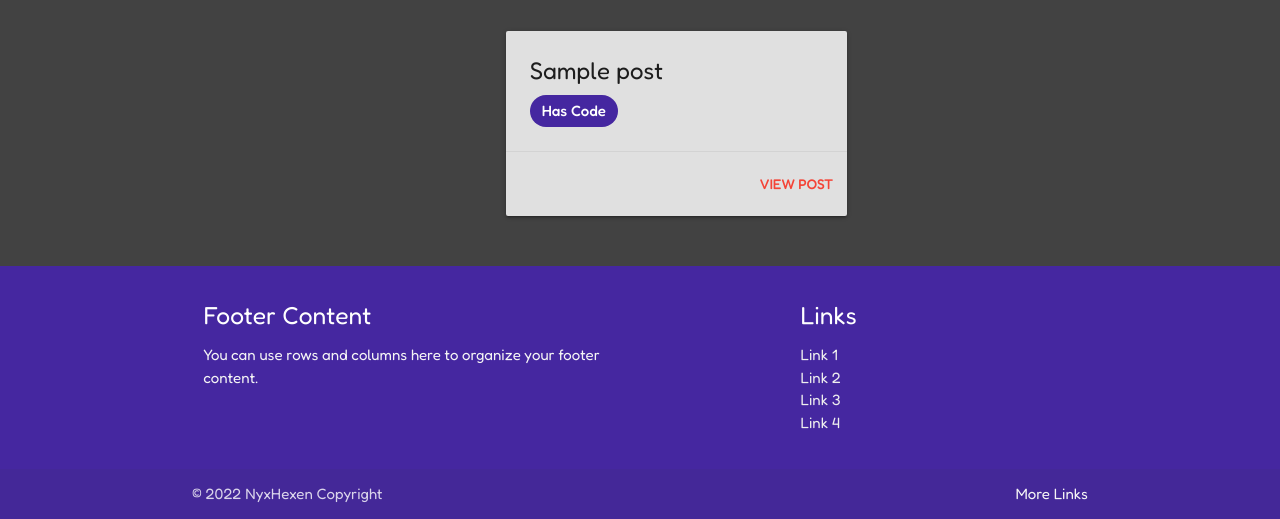
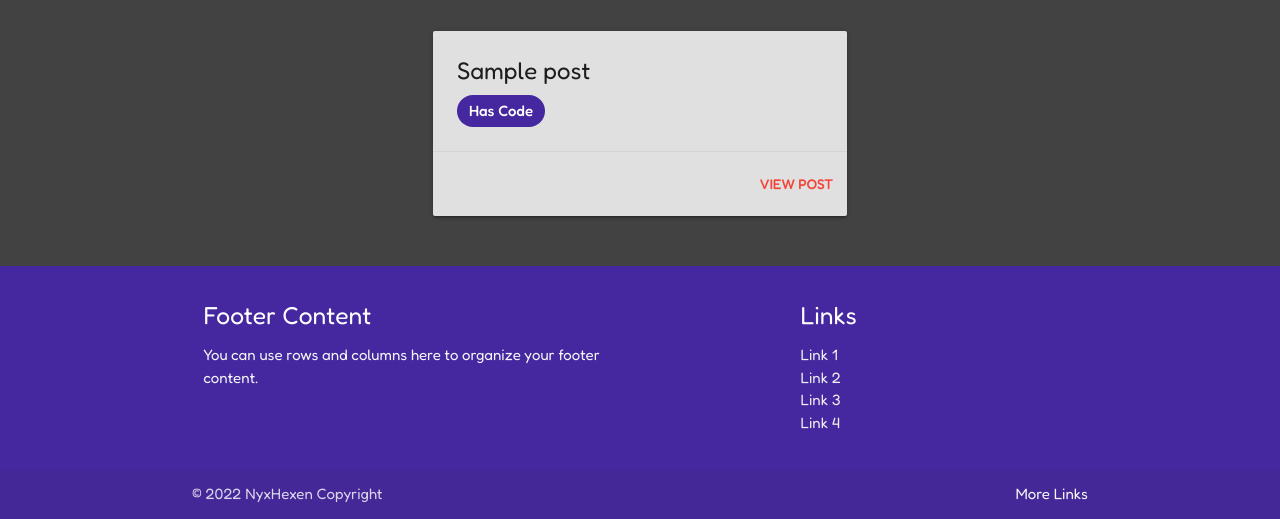
Before and after one commit to NyxHexen/CI_MS3_DB, a Flask app: template devbus/templates/view_user.html in a window 1280 px wide. Shown: the part 655-1174 px from the top of the page. Run offline with Flask 2, Linux system fonts and the light colour scheme; the template is opened without the code that fills it: most values are stand-ins (such as "Sample title", 1, 10 or a date in 2020); parts of the project's set-up code (start-up, migrations or seed data) failed here and were passed over; some libraries are stand-ins or nearby versions.

Commit message:
CHANGE: adjusted sizing of posts card

```diff
--- a/devbus/templates/view_user.html
+++ b/devbus/templates/view_user.html
@@ -58,7 +58,7 @@
                     <div class="col s12 m6 xl5">
                 {% else %}
                     {% if ( posts | length ) % 2 != 0 and loop.last %}
-                    <div class="col s12 m6 offset-m3 xl5 offset-xl4">
+                    <div class="col s12 m6 offset-m3">
                     {% else %}
                     <div class="col s12 m6 xl5 offset-xl1">
                     {% endif %}
```
